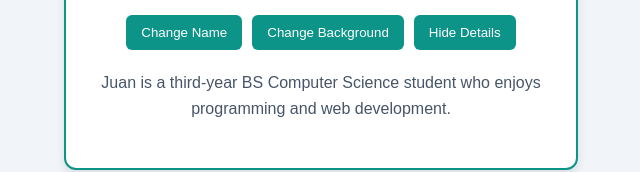
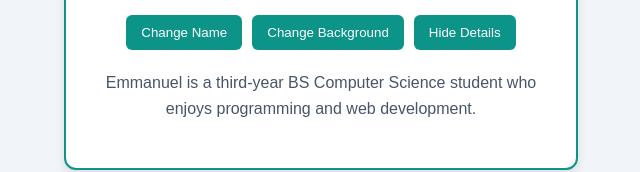
Before and after one commit to exeemmandev/activity-javascript, a plain HTML site: page index.html in a window 1280 px wide. Both pictures are taken after a click on the button "Show/Hide Details". Shown: the part 230-402 px from the top of the page, without its empty margins (319-959 px from the left). Drawn offline with Linux system fonts and the light colour scheme.

Commit message:
Update index.html

```diff
--- a/index.html
+++ b/index.html
@@ -22,7 +22,7 @@
         </div>
 
         <p id="details" class="hidden">
-            Juan is a third-year BS Computer Science
+            Emmanuel is a third-year BS Computer Science
             student who enjoys programming and web development.
         </p>
     </div>
```
